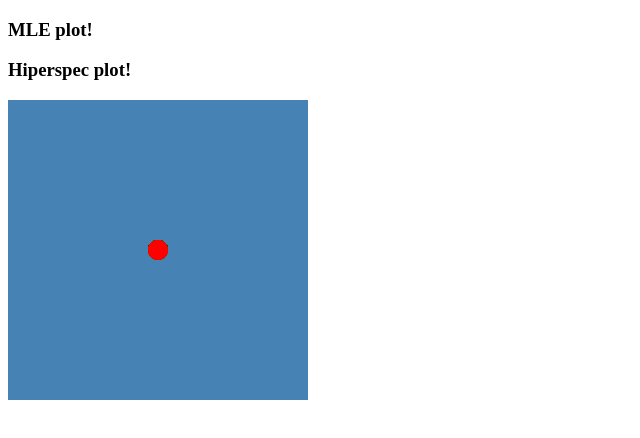
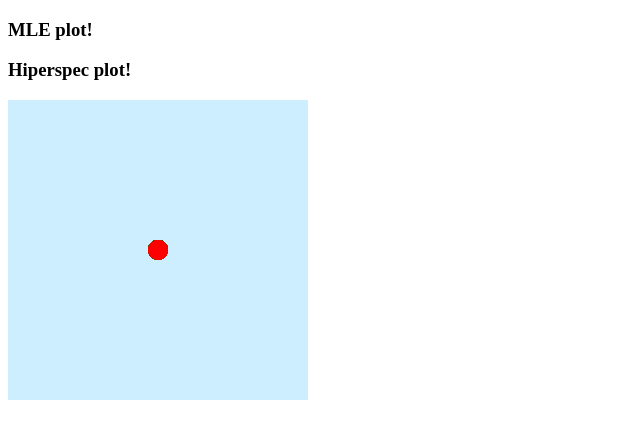
Before and after one commit to GEO-IASS/hyperspectral_data, a plain HTML site: page index.html in a window 1280 px wide. Shown: the whole page, without its empty margins (0-640 px from the left). Drawn offline with nearby package versions, Linux system fonts and the light colour scheme.

Commit message:
data directory

```diff
--- a/index.html
+++ b/index.html
@@ -28,9 +28,6 @@
             var listen = document.getElementById("hiperspecPlot");
             listen.addEventListener("click", hiperspecPlot, false);
 
-            //var orangesJson = [{"class": 1.0, "hiperspec": [0.566, 0.566, 0.565, 0.565, 0.565, 0.565, 0.565, 0.565, 0.565, 0.565, 0.566, 0.566, 0.565, 0.567, 0.567, 0.567, 0.568], "MLE": [0.62, 0.533]},{"class": 2.0, "hiperspec": [0.58, 0.58, 0.58, 0.579, 0.579, 0.578, 0.578, 0.578, 0.578, 0.578, 0.578, 0.577, 0.577, 0.577, 0.577, 0.579, 0.579], "MLE": [0.613, 0.602]},{"class": 2.0, "hiperspec": [0.526, 0.526, 0.526, 0.525, 0.526, 0.526, 0.526, 0.526, 0.527, 0.527, 0.527, 0.528, 0.527, 0.529, 0.529, 0.529, 0.529], "MLE": [0.624, 0.291]},{"class": 2.0, "hiperspec": [0.442, 0.442, 0.441, 0.441, 0.441, 0.44, 0.44, 0.441, 0.441, 0.44, 0.44, 0.44, 0.44, 0.44, 0.44, 0.439, 0.44], "MLE": [0.893, 0.79]},{"class": 1.0, "hiperspec": [0.515, 0.515, 0.514, 0.514, 0.514, 0.514, 0.514, 0.513, 0.513, 0.513, 0.513, 0.512, 0.512, 0.513, 0.513, 0.512, 0.513], "MLE": [0.816, 0.962]},{"class": 1.0, "hiperspec": [0.555, 0.555, 0.555, 0.555, 0.554, 0.554, 0.555, 0.554, 0.554, 0.554, 0.554, 0.553, 0.553, 0.553, 0.554, 0.555, 0.555], "MLE": [0.634, 0.517]},{"class": 2.0, "hiperspec": [0.442, 0.441, 0.441, 0.441, 0.441, 0.441, 0.44, 0.44, 0.44, 0.44, 0.44, 0.44, 0.44, 0.439, 0.439, 0.44, 0.44], "MLE": [0.917, 0.895]}];
-
-
             var width = 300;
             var height = 300;
 
@@ -41,10 +38,10 @@
             graph.append("rect")
                 .attr("width", width)
                 .attr("height", height)
-                .style("fill", "steelblue");
+                .style("fill", "#CCEEFF");
 
 
-            d3.json("orangesData.json", function(error, orangesJson) {
+            d3.json("data/orangesData.json", function(error, orangesJson) {
 
                 circles = graph.selectAll("circle")
                     .data(orangesJson);
```
Also changed, not shown: data/orangesData.json (renamed from orangesData.json).
